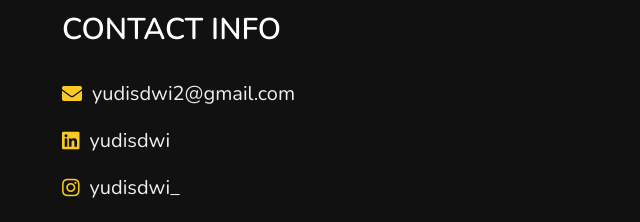
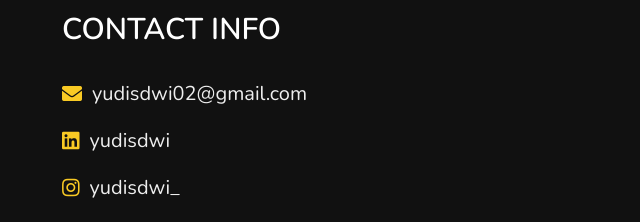
Before and after one commit to yudis2/yudis2.github.io, a plain HTML site: page index.html in a window 1280 px wide. Shown: the part 3316-3538 px from the top of the page, 338-978 px from the left. Drawn offline with nearby package versions, Linux system fonts and the light colour scheme.

Commit message:
update email

```diff
--- a/index.html
+++ b/index.html
@@ -180,7 +180,7 @@
         <h3 class="title">Contact info</h3>
 
         <div class="info">
-            <h3> <i class="fas fa-envelope"></i> yudisdwi2@gmail.com </h3>
+            <h3> <i class="fas fa-envelope"></i> yudisdwi02@gmail.com </h3>
             <h3> <i class="fab fa-linkedin"></i> yudisdwi </h3>
             <h3> <i class="fab fa-instagram"></i> yudisdwi_ </h3>
             <h3> <i class="fas fa-map-marker-alt"></i> Cilegon, Banten. Indonesia. </h3>
@@ -201,20 +201,6 @@
     <img src="images/scroll-top-img.png" alt="">
 </a>
 
-
-
-
-
-
-
-
-
-
-
-
-
-
-
 <!-- jquery cdn link  -->
 <script src="https://cdnjs.cloudflare.com/ajax/libs/jquery/3.6.0/jquery.min.js"></script>
 
```
